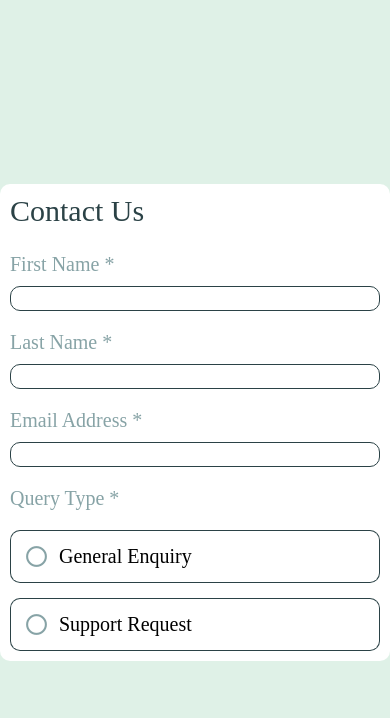
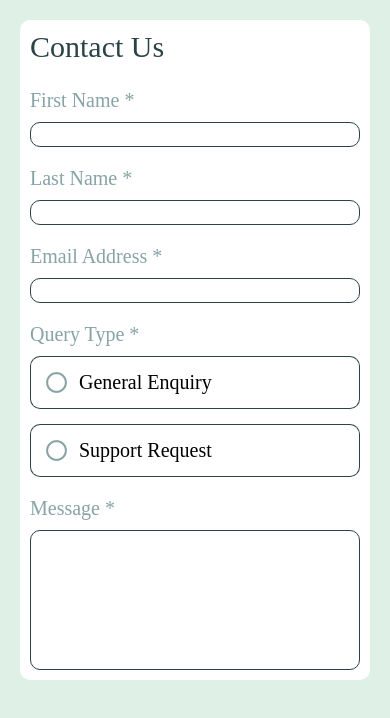
Before and after one commit to Mahamadou-Nouridine/react-native-contact-form, a React Native app: screen / in a window 390 px wide. Shown: the top 718 px of the page. Built offline with nearby package versions, Linux system fonts and the light colour scheme.

Commit message:
Add Message text Area and scroll view

```diff
--- a/App.tsx
+++ b/App.tsx
@@ -8,9 +8,11 @@
 import React from 'react';
 import {
   SafeAreaView,
+  ScrollView,
   StatusBar,
   StyleSheet,
   Text,
+  TextInput,
   useColorScheme,
   View,
 } from 'react-native';
@@ -31,6 +33,7 @@ function App(): React.JSX.Element {
         barStyle={isDarkMode ? 'light-content' : 'dark-content'}
         // backgroundColor={backgroundStyle.backgroundColor}
       />
+      <ScrollView>
         <View style={styles.formContainer}>
           <Text style={styles.title}>Contact Us</Text>
           <View style={styles.formActionsContainer}>
@@ -40,10 +43,17 @@ function App(): React.JSX.Element {
             <InputElement label="Email Address" required />
 
             {/* Radio Inputs */}
-          <FormAction label="Query Type" required />
+            <FormAction label="Query Type" required>
               {TextRadioElement}
+            </FormAction>
+
+            {/* Text Area Inputs */}
+            <FormAction label="Message" required>
+              <TextInput style={styles.textInput} numberOfLines={6} multiline />
+            </FormAction>
           </View>
         </View>
+      </ScrollView>
     </SafeAreaView>
   );
 }
@@ -52,10 +62,10 @@ const styles = StyleSheet.create({
   mainContainer: {
     backgroundColor: colors.primary.green200,
     height: '100%',
-    padding: 20,
     justifyContent: 'center',
   },
   formContainer: {
+    margin: 20,
     backgroundColor: colors.neutral.white,
     padding: 10,
     borderRadius: 10,
@@ -70,6 +80,15 @@ const styles = StyleSheet.create({
     fontFamily: 'Karla-Bold',
     fontSize: 30,
   },
+  textInput: {
+    borderColor: colors.neutral.grey900,
+    borderWidth: 1,
+    borderStyle: 'solid',
+    borderRadius: 10,
+    fontSize: 20,
+    fontFamily: 'Karla-Regular',
+    textAlignVertical: 'top',
+  },
 });
 
 export default App;
```
Lines whose indentation alone changed are shown as unchanged.
